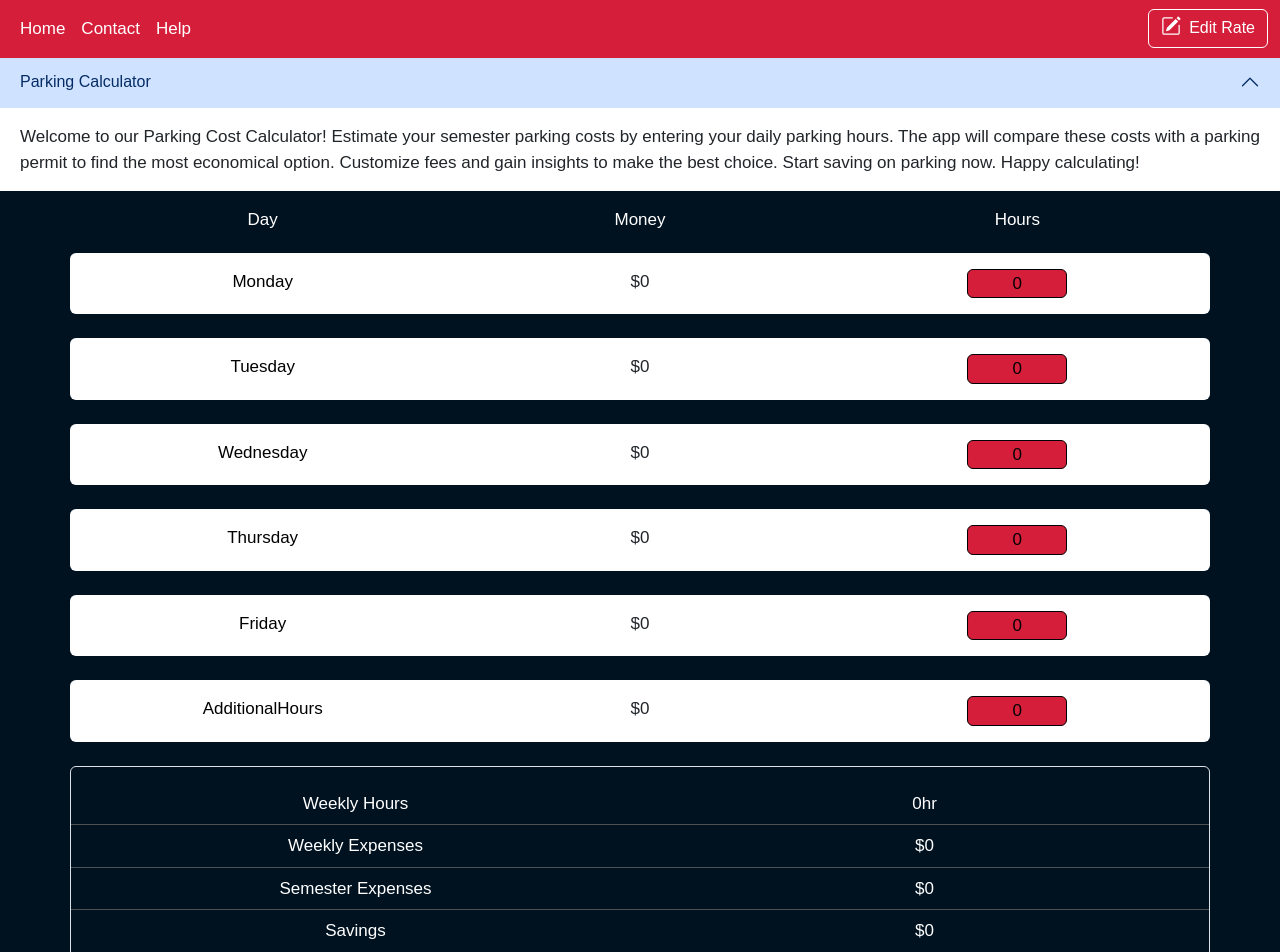
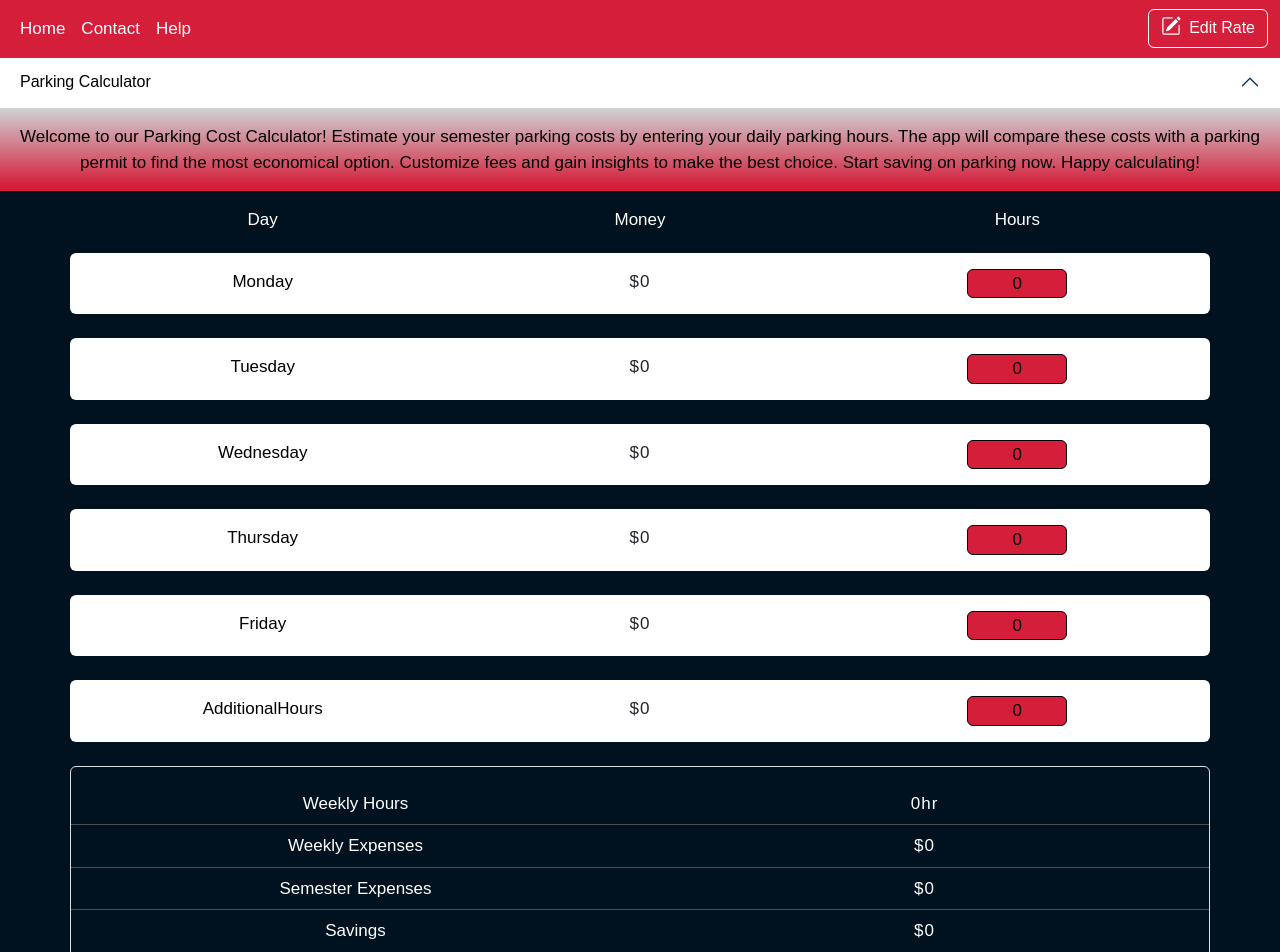
Before and after one commit to JosephBoat404/Parking-Calculator, a React (Create React App) app in the folder my-app/: page / in a window 1280 px wide. Shown: the top 952 px of the page. Built offline with nearby package versions, Linux system fonts and the light colour scheme.

Commit message:
Improve accordion styling. Added spacing between $

```diff
--- a/my-app/src/App.css
+++ b/my-app/src/App.css
@@ -53,9 +53,11 @@ body {
   color: var(--font-color) !important;
 }
 
-.nav-link:hover, .footericon:hover, .editbtn:hover, .closebtn:hover, .helpbtn:hover, .addremove:hover {
+.nav-link:hover, .footericon:hover, .editbtn:hover, .closebtn:hover, .helpbtn:hover, .addremove:hover{
   opacity: 0.6;
 }
+
+
 
 .helpbtn{
   cursor: pointer;
@@ -173,6 +175,9 @@ input:disabled {
   animation-duration: 1.6s;
 }
 .accordion {
+  font-size: 17px;
+  --bs-accordion-active-bg:#ffff;
+  --bs-accordion-active-color:#000;
   --bs-accordion-btn-focus-box-shadow: none;
 }
 
@@ -180,6 +185,20 @@ input:disabled {
   box-shadow: none;
 }
 
-.accordion-button{
 
+/* .accordion-button::after{
+
+} */
+
+/* .accordion-button:not(.collapsed)::after {
+} */
+.accordion-body{
+  color: #000;
+  font-size: 17px;
+  background: linear-gradient(180deg, rgba(0, 18, 32, 0.19) 0%, #D51E3A 94.11%);
+  border: none;
 }
+
+.Mylettersp{
+  letter-spacing: 1px;
+}
--- a/my-app/src/components/AccordionNav.jsx
+++ b/my-app/src/components/AccordionNav.jsx
@@ -2,12 +2,12 @@ import Accordion from "react-bootstrap/Accordion";
 
 function AccordionNav() {
   return (
-    <Accordion defaultActiveKey={["0"]} alwaysOpen flush>
+    <Accordion defaultActiveKey="0"  flush>
       <Accordion.Item eventKey="0">
         <Accordion.Header>
-          <span className="animate-character">Parking Calculator</span>
+          <span>Parking Calculator</span>
         </Accordion.Header>
-        <Accordion.Body>
+        <Accordion.Body className="text-center">
           Welcome to our Parking Cost Calculator! Estimate your semester parking
           costs by entering your daily parking hours. The app will compare these costs with a
           parking permit to find the most economical option. Customize fees and
--- a/my-app/src/components/DayInput.jsx
+++ b/my-app/src/components/DayInput.jsx
@@ -23,7 +23,7 @@ function DayInput({ label, hours, onChange, name, fee }) {
           <label htmlFor={name}>{label}</label>
         </div>
         <div className="col justify-content-center d-flex">
-          <div>${fee}</div>
+          <div className="Mylettersp">${fee}</div>
         </div>
         <div className="col justify-content-center d-flex">
           <form>
--- a/my-app/src/components/SpendResult.jsx
+++ b/my-app/src/components/SpendResult.jsx
@@ -24,25 +24,25 @@ function SpendResult({
           <tr>
             <th className="text-center ct adjfont">Weekly Hours</th>
             <td className="text-center ct">
-              <span>{totalHours}hr</span>
+              <span className="Mylettersp">{totalHours}hr</span>
             </td>
           </tr>
           <tr>
             <th className="text-center ct adjfont">Weekly Expenses</th>
             <td className="text-center ct">
-              <span>${totalMoneyToPay}</span>
+              <span className="Mylettersp">${totalMoneyToPay}</span>
             </td>
           </tr>
           <tr>
             <th className="text-center ct adjfont">Semester Expenses</th>
             <td className="text-center ct">
-              <span>${totalCostForSemester}</span>
+              <span className="Mylettersp">${totalCostForSemester}</span>
             </td>
           </tr>
           <tr>
             <th className="text-center ct adjfont">Savings</th>
             <td className="text-center ct">
-              <span>${savingsAmount}</span>
+              <span className="Mylettersp">${savingsAmount}</span>
             </td>
           </tr>
           <tr>
```
